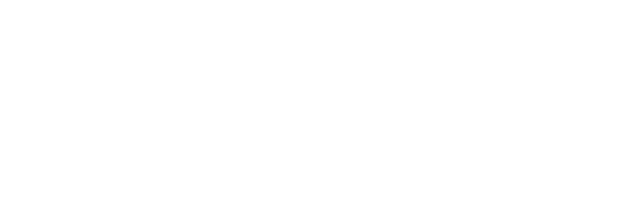
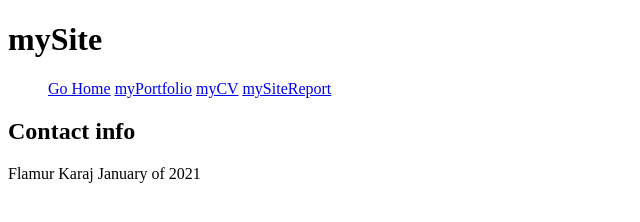
Before and after one commit to flamur002/csy1018a1, a plain HTML site: page contact.html in a window 1280 px wide. Shown: the whole page, without its empty margins (0-640 px from the left). Drawn offline with Linux system fonts and the light colour scheme.

Commit message:
added aside main header and footer

```diff
--- a/contact.html
+++ b/contact.html
@@ -1,10 +1,39 @@
 <!DOCTYPE html>
-<html>
+<html lang=en>
+    <link rel="stylesheet" href="styles.css">
 
 
+<head>
+    <title>mySite</title>
+</head>
 
 
+<body>
 
+    <header>
+        <h1>mySite</h1>
+    </header>
+
+    <aside>
+        <ul>
+           <l1> <a href="index.html">Go Home</a></l1>
+           <l2><a href="portfolio.html">myPortfolio</a></l2>
+           <l3>   <a href="cv.html">myCV</a> </l3>
+           <l4> <a href="sitereport.html">mySiteReport</a></l4>
+        </ul>
+    </aside>
+
+
+    <main>
+        <h2>Contact info</h2>
+    </main>
+
+
+    <footer>
+        <p>Flamur Karaj January of 2021</p>
+    </footer>
+
+</body>
 
 
 
```
